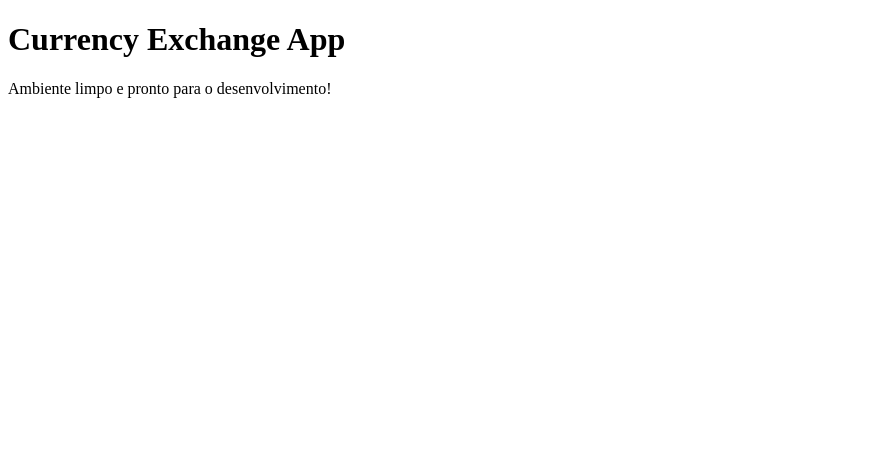
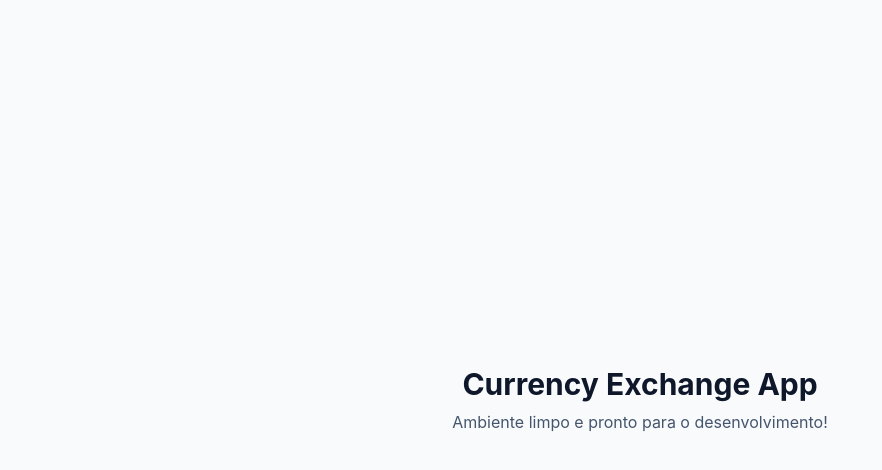
Before and after one commit to Devpaulo1/Currency-Exchange-App, a React (Vite) app in the folder Currency-enchange-app/: page / in a window 1280 px wide. Shown: the top 470 px of the page, without its empty margins (0-882 px from the left). Built offline with nearby package versions, Linux system fonts and the light colour scheme.

Commit message:
fix:adjusting

```diff
--- a/Currency-enchange-app/package.json
+++ b/Currency-enchange-app/package.json
@@ -17,6 +17,7 @@
   },
   "devDependencies": {
     "@eslint/js": "^10.0.1",
+    "@tailwindcss/vite": "^4.3.3",
     "@types/react": "^19.2.18",
     "@types/react-dom": "^19.2.7",
     "@vitejs/plugin-react": "^6.1.1",
@@ -24,6 +25,7 @@
     "eslint-plugin-react-hooks": "^7.1.1",
     "eslint-plugin-react-refresh": "^0.5.6",
     "globals": "^17.12.0",
+    "tailwindcss": "^4.3.3",
     "vite": "^8.3.0"
   }
 }
--- a/Currency-enchange-app/src/index.css
+++ b/Currency-enchange-app/src/index.css
@@ -1,3 +1 @@
-@tailwind base;
-@tailwind components;
-@tailwind utilities;
+@import "tailwindcss";
--- a/Currency-enchange-app/vite.config.js
+++ b/Currency-enchange-app/vite.config.js
@@ -1,7 +1,7 @@
 import react from '@vitejs/plugin-react'
+import tailwindcss from '@tailwindcss/vite'
 import { defineConfig } from 'vite'
 
-// https://vite.dev/config/
 export default defineConfig({
-  plugins: [react()],
+  plugins: [react(), tailwindcss()],
 })
```
Also changed, not shown: 2 other files (tests, documents, lock files or other folders).
